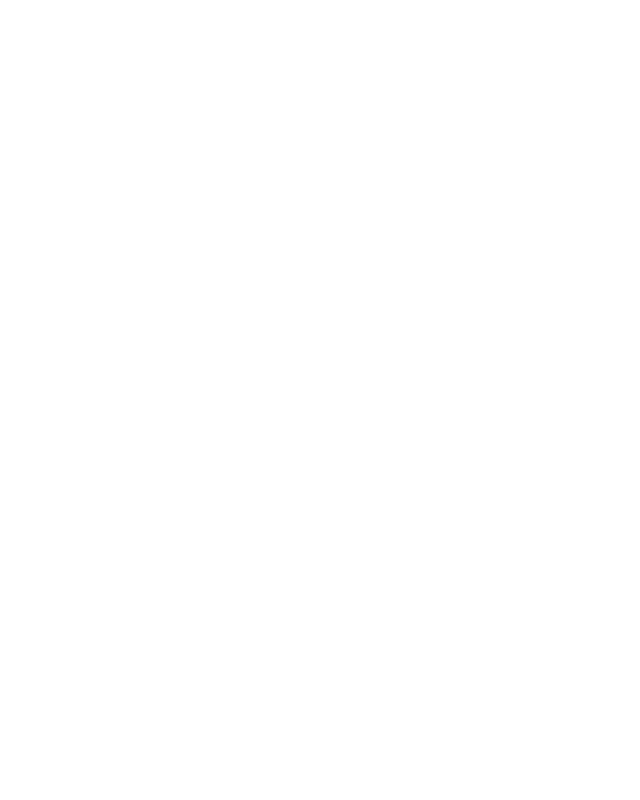
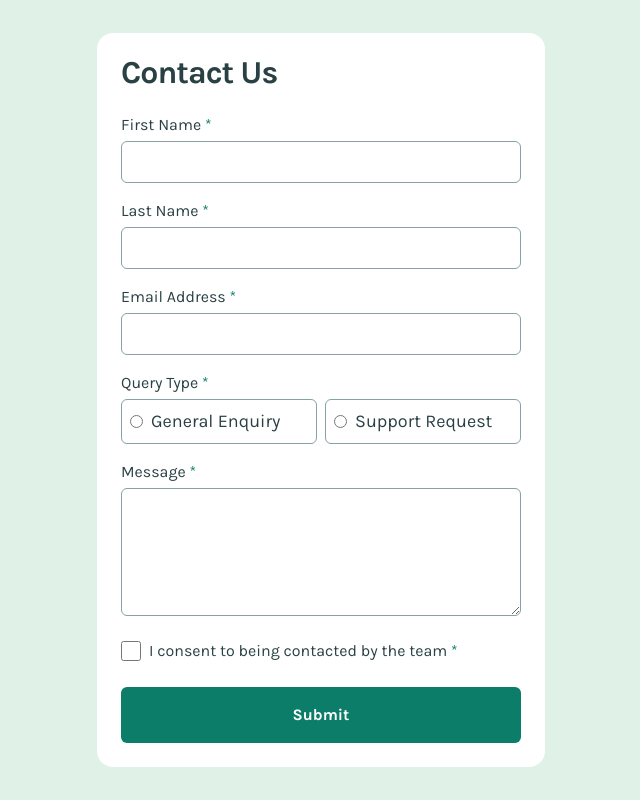
Before and after one commit to Ashmit-kansal/Frontend-mentor, a React (Vite) app in the folder contact-form/: page / in a window 1280 px wide. Shown: the whole page, without its empty margins (319-959 px from the left). Built offline with nearby package versions, Linux system fonts and the light colour scheme.

Commit message:
writing jsx for main state

```diff
--- a/contact-form/src/App.jsx
+++ b/contact-form/src/App.jsx
@@ -1,7 +1,106 @@
 function App() {
   return (
     <>
+      <form className="bg-green-200 p-4 min-h-screen flex items-center justify-center body-sm">
+        <div className="bg-white rounded-2xl p-6 w-full max-w-md mx-auto">
+          <h1 className="heading mb-6">Contact Us</h1>
+          <div className="mb-4">
+            <label className="block mb-1" htmlFor="firstName">
+              First Name <span className="text-green-600">*</span>
+            </label>
+            <input
+              id="firstName"
+              name="firstName"
+              type="text"
+              className="w-full border border-grey-500 rounded-md p-2"
+              required
+            />
+          </div>
+          <div className="mb-4">
+            <label className="block mb-1" htmlFor="lastName">
+              Last Name <span className="text-green-600">*</span>
+            </label>
+            <input
+              id="lastName"
+              name="lastName"
+              type="text"
+              className="w-full border border-grey-500 rounded-md p-2"
+              required
+            />
+          </div>
+          <div className="mb-4">
+            <label className="block mb-1" htmlFor="email">
+              Email Address <span className="text-green-600">*</span>
+            </label>
+            <input
+              id="email"
+              name="email"
+              type="email"
+              className="w-full border border-grey-500 rounded-md p-2"
+              required
+            />
+          </div>
+          <fieldset className=" md:flex md:justify-between md:gap-2">
+            <legend className="block mb-1">
+              Query Type <span className="text-green-600">*</span>
+            </legend>
+            <div className="mb-4 flex items-center border border-grey-500 rounded-md p-2 w-full">
+              <input
+                id="general"
+                name="queryType"
+                type="radio"
+                className="mr-2"
+                required
+              />
+              <label htmlFor="general" className="body-md">
+                General Enquiry
+              </label>
+            </div>
+            <div className="mb-4 flex items-center border border-grey-500 rounded-md p-2 w-full">
+              <input
+                id="support"
+                name="queryType"
+                type="radio"
+                className="mr-2"
+              />
+              <label htmlFor="support" className="body-md">
+                Support Request
+              </label>
+            </div>
+          </fieldset>
+          <div className="mb-4">
+            <label className="block mb-1" htmlFor="message">
+              Message <span className="text-green-600">*</span>
+            </label>
+            <textarea
+              id="message"
+              name="message"
+              className="w-full border border-grey-500 rounded-md p-2 h-32"
+              required
+            />
+          </div>
+          <div className="mb-6 flex items-start">
+            <input
 
+              id="consent"
+              name="consent"
+              type="checkbox"
+              className="mr-2 my-auto w-5 h-5 border-2 border-grey-500 rounded accent-green-600"
+              required
+            />
+            <label htmlFor="consent" className="font-normal">
+              I consent to being contacted by the team{" "}
+              <span className="text-green-600">*</span>
+            </label>
+          </div>
+          <button
+            type="submit"
+            className="w-full bg-green-600 text-white font-bold py-4 rounded-md"
+          >
+            Submit
+          </button>
+        </div>
+      </form>
     </>
   );
 }
```
